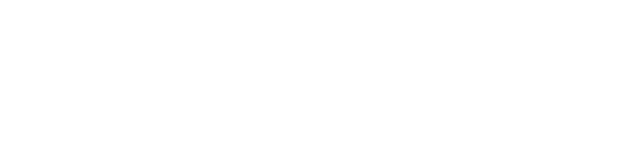
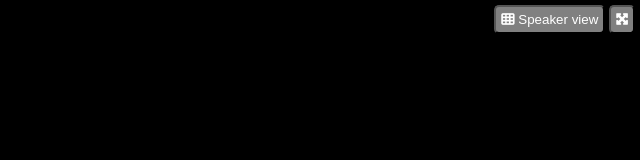
Before and after one commit to GabrieleRizzo19/html-css-zoom, a plain HTML site: page index.html in a window 1280 px wide. Shown: the whole page, without its empty margins (640-1280 px from the left). Drawn offline with Linux system fonts and the light colour scheme.

Commit message:
feat(html,css): add header content

```diff
--- a/css/style.css
+++ b/css/style.css
@@ -7,3 +7,48 @@
     margin: 0;
     padding: 0;
 }
+
+/*******************
+*****  GENERIC  ****
+*******************/
+
+.flex{
+    display: flex;
+}
+
+.height60{
+    height: 60px;
+}
+
+.width100{
+    width: 100%;
+}
+
+.bgWhite{ background-color: white; }
+
+
+body{
+    background-color: black;
+}
+
+/*******************
+*****  HEADER  *****
+*******************/
+
+header{
+    height: 60px;
+    justify-content: flex-end;
+    padding-top: 5px;
+    padding-right: 5px;
+}
+
+header button{
+    padding: 5px;
+    background-color: rgba(255, 255, 255, 0.5);
+    border-radius: 5px;
+    color: white;
+}
+
+header button:hover{
+    cursor: pointer;
+}
--- a/index.html
+++ b/index.html
@@ -5,12 +5,17 @@
     <meta http-equiv="X-UA-Compatible" content="IE=edge">
     <meta name="viewport" content="width=device-width, initial-scale=1.0">
     <title>Zoom</title>
+    <link rel="stylesheet" href="./css/style.css">
+    <link rel="stylesheet" href="https://cdnjs.cloudflare.com/ajax/libs/font-awesome/6.0.0/css/all.min.css">
 </head>
 <body>
 
     <!-- HEADER -->
-    <header>
-
+    <header class="flex height60 width100">
+        <nav>
+            <button><i class="fa-solid fa-table-cells"></i> Speaker view</button>
+            <button><i class="fa-solid fa-maximize"></i></button>
+        </nav>
     </header>
 
 
```
